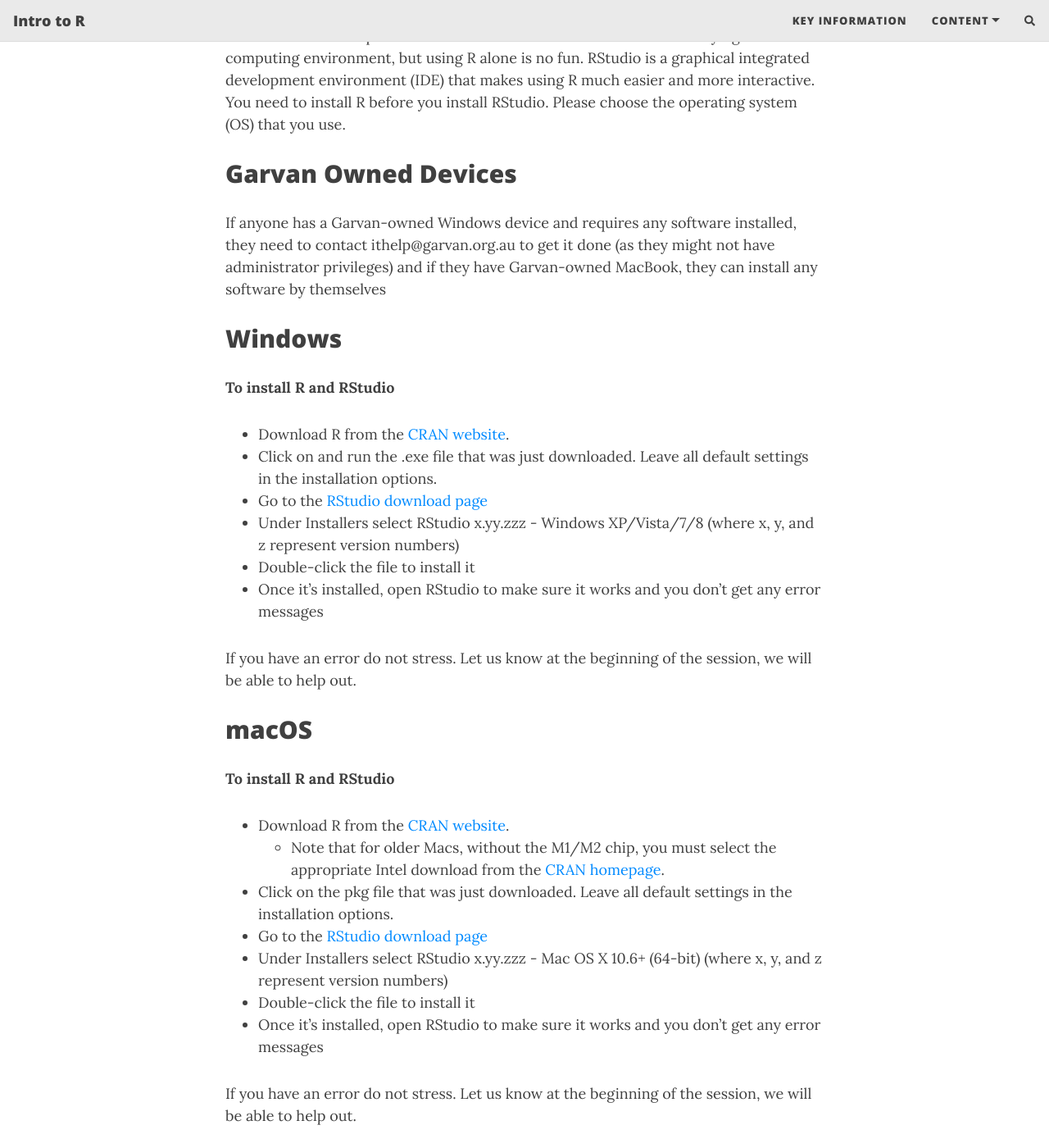
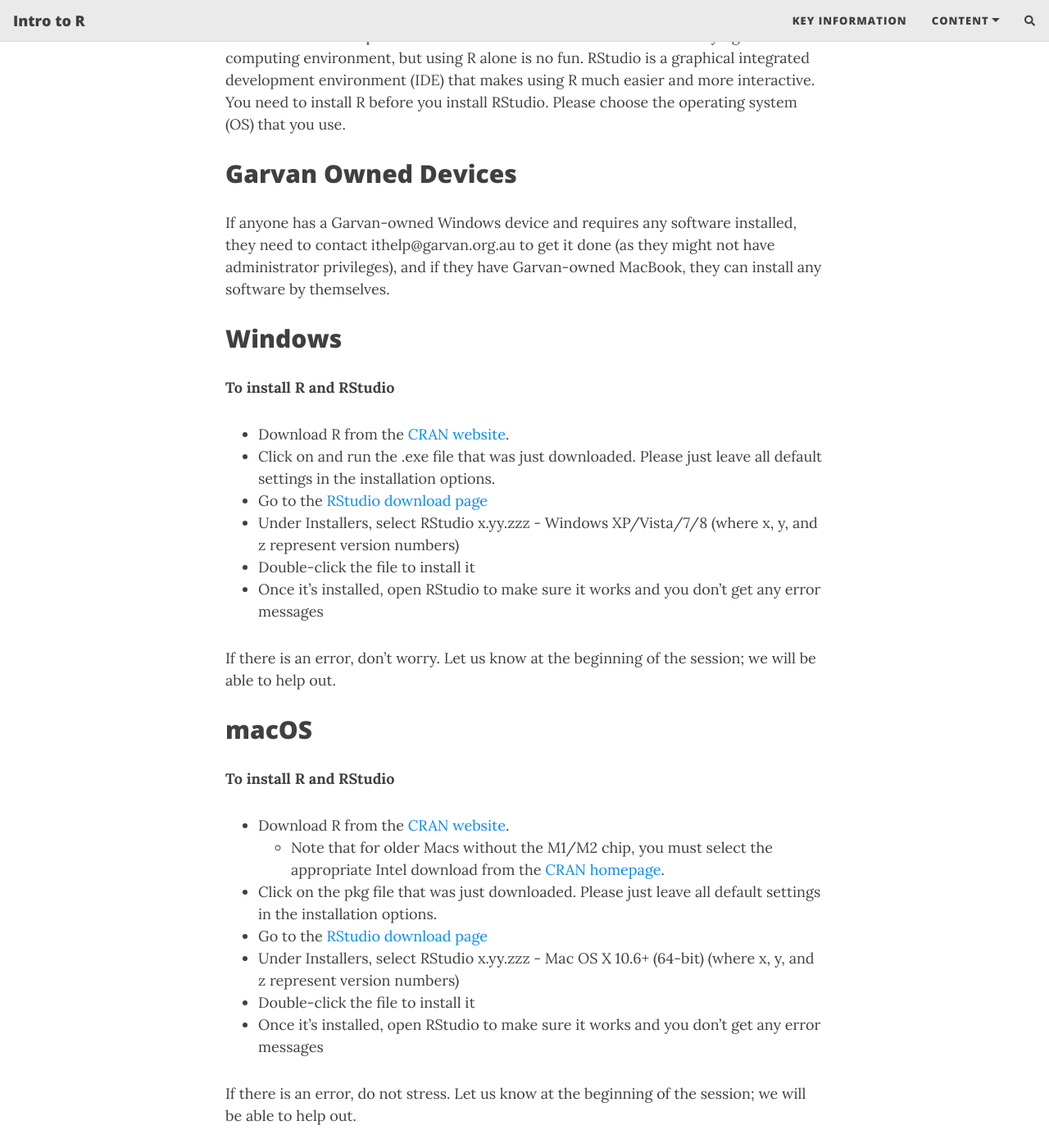
Before and after one commit to theheking/intro-to-r, a Jekyll site: the page built from key_info.md, in a window 1280 px wide and 1400 px high, scrolled down 947 px. Shown: the whole window at 82% size. Built offline with Jekyll 4.4.1, drawn with Linux system fonts in a browser that asks for light colours; nearby versions of some CDN libraries; comment, search, counter and statistics services are not loaded.

Commit message:
Update key_info.md

```diff
--- a/key_info.md
+++ b/key_info.md
@@ -29,30 +29,32 @@
 
 
 ## Garvan Owned Devices
-If anyone has a Garvan-owned Windows device and requires any software installed, they need to contact ithelp@garvan.org.au to get it done (as they might not have administrator privileges) and if they have Garvan-owned MacBook, they can install any software by themselves
+If anyone has a Garvan-owned Windows device and requires any software installed, they need to contact ithelp@garvan.org.au to get it done (as they might not have administrator privileges), and if they have Garvan-owned MacBook, they can install any software by themselves.
 
 
 ## Windows
 <b> To install R and RStudio </b>
  - Download R from the [CRAN website](http://cran.r-project.org/bin/windows/base/release.htm).
- - Click on and run the .exe file that was just downloaded. Leave all default settings in the installation options.
+ - Click on and run the .exe file that was just downloaded. Please just leave all default settings in the installation options.
  - Go to the [RStudio download page](https://www.rstudio.com/products/rstudio/download/#download)
- - Under Installers select RStudio x.yy.zzz - Windows XP/Vista/7/8 (where x, y, and z represent version numbers)
+ - Under Installers, select RStudio x.yy.zzz - Windows XP/Vista/7/8 (where x, y, and z represent version numbers)
  - Double-click the file to install it
  - Once it’s installed, open RStudio to make sure it works and you don’t get any error messages
 
-If you have an error do not stress. Let us know at the beginning of the session, we will be able to help out.
+If there is an error, don't worry. Let us know at the beginning of the session; we will be able to help out.
 
 ## macOS
 <b> To install R and RStudio </b>
  - Download R from the [CRAN website](https://cran.r-project.org/bin/macosx/big-sur-arm64/base/R-4.3.1-arm64.pkg).
-    - Note that for older Macs, without the M1/M2 chip, you must select the appropriate Intel download from the [CRAN homepage](https://cran.r-project.org/bin/macosx/).
- - Click on the pkg file that was just downloaded. Leave all default settings in the installation options.
+    - Note that for older Macs without the M1/M2 chip, you must select the appropriate Intel download from the [CRAN homepage](https://cran.r-project.org/bin/macosx/big-sur-x86_64/base/R-4.3.3-x86_64.pkg).
+ - Click on the pkg file that was just downloaded. Please just leave all default settings in the installation options.
  - Go to the [RStudio download page](https://www.rstudio.com/products/rstudio/download/#download)
- - Under Installers select RStudio x.yy.zzz - Mac OS X 10.6+ (64-bit) (where x, y, and z represent version numbers)
+ - Under Installers, select RStudio x.yy.zzz - Mac OS X 10.6+ (64-bit) (where x, y, and z represent version numbers)
  - Double-click the file to install it
  - Once it’s installed, open RStudio to make sure it works and you don’t get any error messages
 
-If you have an error do not stress. Let us know at the beginning of the session, we will be able to help out.
+If there is an error, do not stress. Let us know at the beginning of the session; we will be able to help out.
+
+
 
 #### We acknowledge and pay respects to the Elders and Traditional Owners of the land
```
